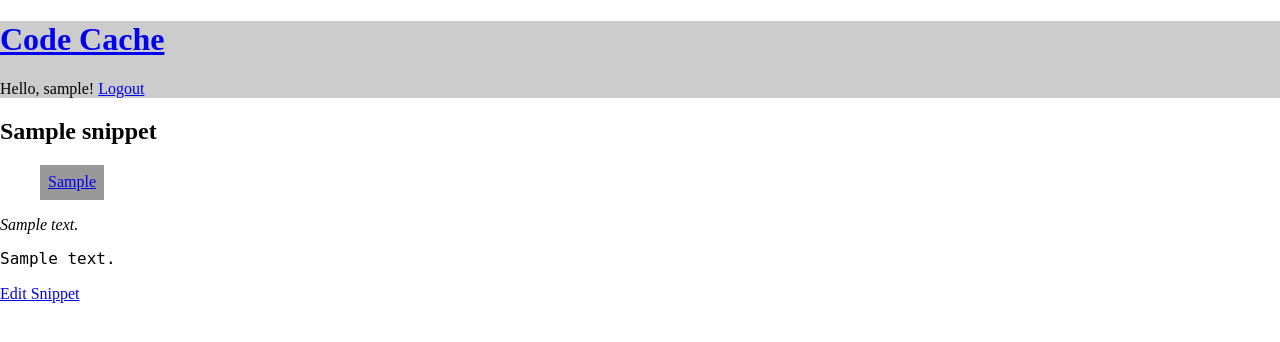
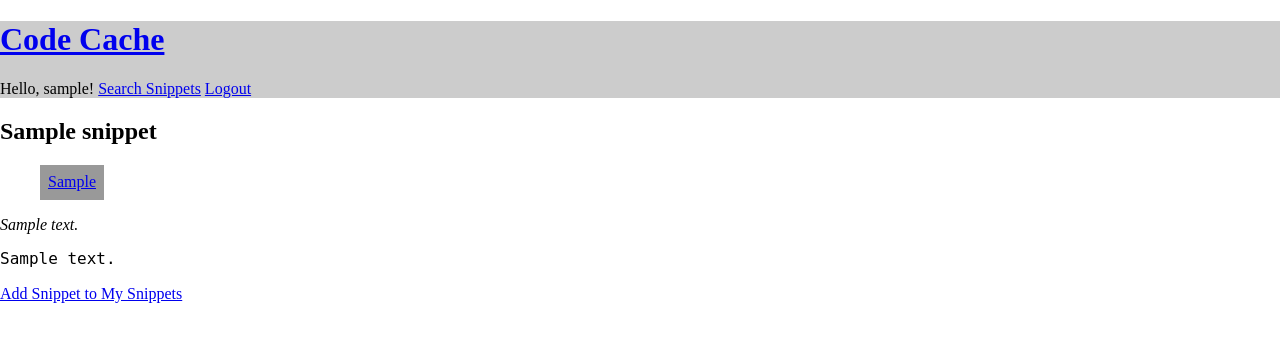
Before and after one commit to momentum-team-1/django-from-scratch-scarter13, a Django app: page /snippets/1/ in a window 1280 px wide. Shown: the top 342 px of the page. Run offline with Django 3.2, Linux system fonts and the light colour scheme; a user stored in the database is signed in; tables that the repository leaves empty hold one stand-in row (values such as "Sample post").

Commit message:
copy to my snippets feature working

```diff
--- a/core/views.py
+++ b/core/views.py
@@ -41,6 +41,7 @@ def create_snippet(request):
 
     return render(request, "snippets/create_snippet.html", {"form": form})
 
+#@login_required
 def delete_snippet(request, pk):
     snippet = get_object_or_404(request.user.snippets, pk=pk)
     if request.method == 'POST':
@@ -50,7 +51,8 @@ def delete_snippet(request, pk):
     return render(request, "snippets/delete_snippet.html",
                   {"snippet": snippet})
 
-def edit_snippet (request, pk):
+#@login_required
+def edit_snippet(request, pk):
     snippet = get_object_or_404(request.user.snippets, pk=pk)
 
     if request.method == 'GET':
@@ -64,18 +66,21 @@ def edit_snippet (request, pk):
 
     return render (request, "snippets/edit_snippet.html", {"form": form, "snippet": snippet})
 
-def view_tag (request, tag_name):
+#@login_required
+def view_tag(request, tag_name):
     tag = get_object_or_404(Tag, tag=tag_name)
     first_person_id = request.user.id
 
     return render (request, "snippets/tag_detail.html", {"tag": tag, "first_person_id": first_person_id})
 
+#@login_required
 def show_public_snippet (request, snippet_pk):
     snippet = get_object_or_404(Snippet, pk=snippet_pk)
 
     return render(request, "snippets/show_public_snippet.html", {"snippet": snippet})
 
-def search_snippets (request):
+#@login_required
+def search_snippets(request):
     first_person_id = request.user.id
     query = request.GET.get('q')
     if query is not None:
@@ -83,3 +88,18 @@ def search_snippets (request):
     else:
         found_snippets = None
     return render(request, "snippets/search.html", {"first_person_id": first_person_id, "found_snippets": found_snippets, "query": query})
+
+#@login_required
+def copy_snippet(request, snippet_pk):
+    original_snippet = get_object_or_404(Snippet, pk=snippet_pk)
+    cloned_snippet = Snippet(
+        user = request.user,
+        title = original_snippet.title + " -- (Copy)",
+        description = original_snippet.description,
+        text = original_snippet.text,
+        visibility = original_snippet.visibility,
+    )
+    cloned_snippet.save()
+    cloned_snippet.tags.set(original_snippet.tags.all())
+
+    return redirect(to='snippet_list')
--- a/steve_project/urls.py
+++ b/steve_project/urls.py
@@ -28,6 +28,7 @@ urlpatterns = [
     path('snippets/<int:pk>/delete/', core_views.delete_snippet, name='delete_snippet'),
     path('tags/<str:tag_name>', core_views.view_tag, name='view_tag'),
     path('snippets/search/', core_views.search_snippets, name='search_snippets'),
+    path('snippets/copy/<int:snippet_pk>/', core_views.copy_snippet, name='copy_snippet'),
     path('admin/', admin.site.urls),
     path('accounts/', include('registration.backends.simple.urls')),
 
--- a/templates/base.html
+++ b/templates/base.html
@@ -14,6 +14,7 @@
             {% if user.is_authenticated %}
             <div>
                 Hello, {{ user.username }}!
+                <a href="{% url 'search_snippets' %}">Search Snippets</a>
                 <a href="{% url 'auth_logout' %}">Logout</a>
             </div>
             {% endif %}
--- a/templates/snippets/show_public_snippet.html
+++ b/templates/snippets/show_public_snippet.html
@@ -20,7 +20,7 @@ Code Cache - {{ snippet.title }}
 <div>
     <pre>{{ snippet.text }}</pre>
 
-    <a href="{% url 'edit_snippet' pk=snippet.pk %}">Edit Snippet</a><br />
+    <a href="{% url 'copy_snippet' snippet_pk=snippet.pk %}">Add Snippet to My Snippets</a>
 
 </div>
 
```
